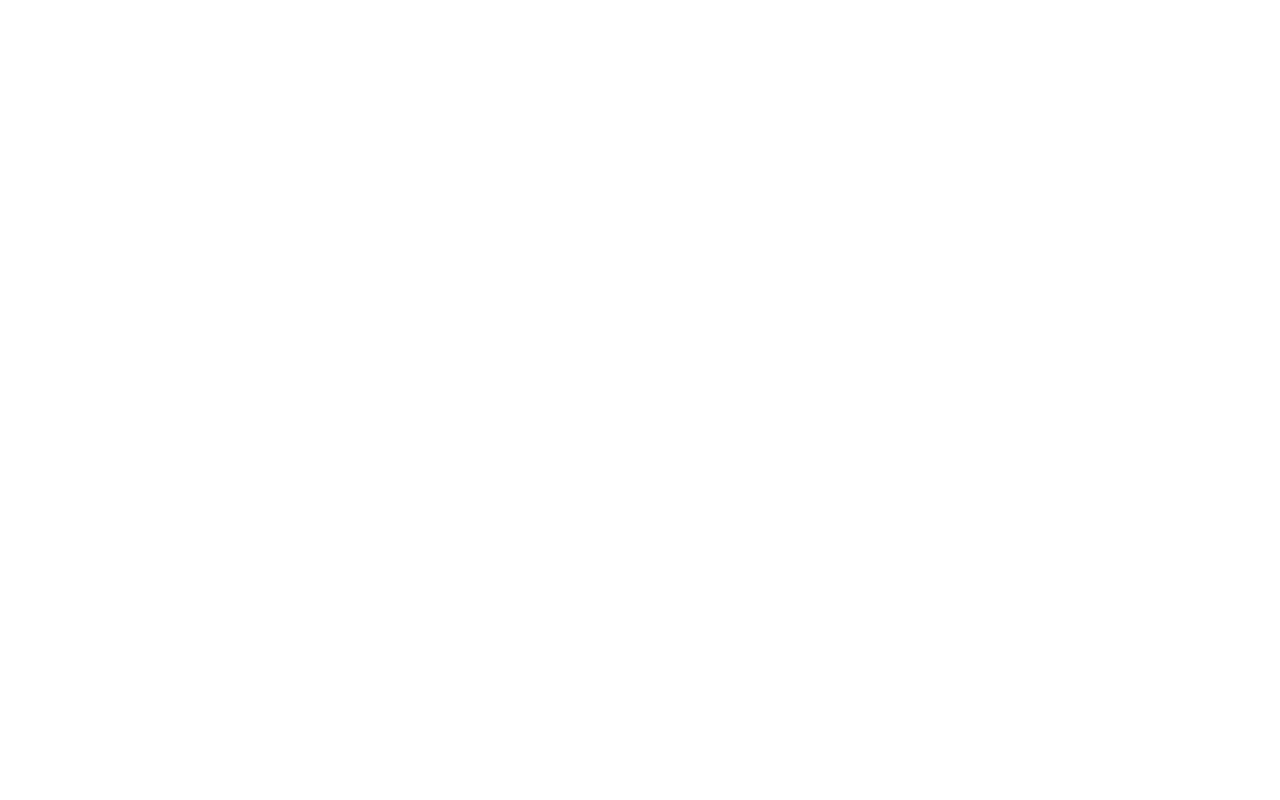
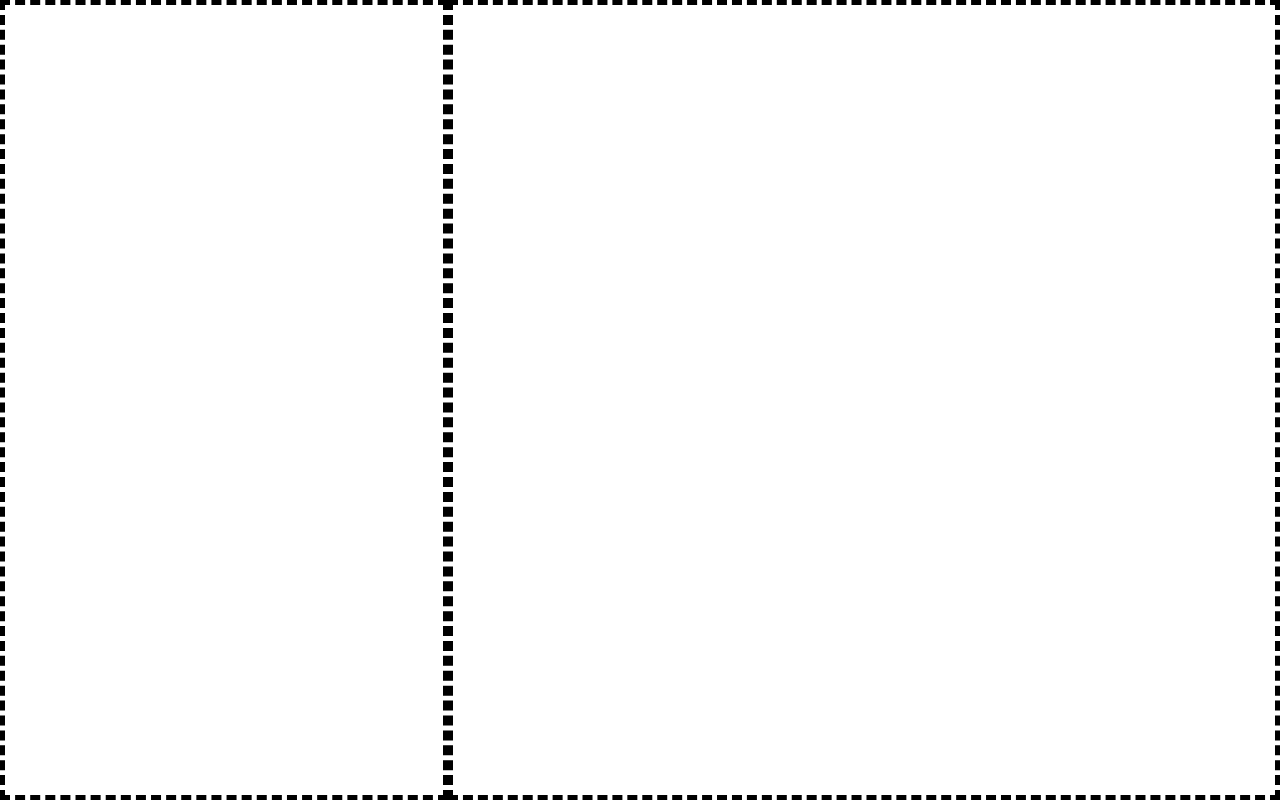
Before and after one commit to Krovannox/project-sign-up-form, a plain HTML site: page index.html in a window 1280 px wide. Drawn offline with Linux system fonts and the light colour scheme.

Commit message:
Add left-right containers for the page

```diff
--- a/styles.css
+++ b/styles.css
@@ -36,7 +36,6 @@ body {
 /* 6. Improve media defaults */
 img, picture, video, canvas, svg {
   display: block;
-  max-width: 100%;
 }
 
 /* 7. Inherit fonts for form controls */
@@ -69,3 +68,24 @@ h1, h2, h3, h4, h5, h6 {
   --container-image-logo-width: 35vw;
   --form-info-log-in-height: 32vh;
 }
+
+/* Container flex division */
+.container-image-logo, /* TEMP FOR VISUALIZATION */
+.container-form {
+  border: 5px dashed black;
+}
+
+.container-main {
+  display: flex;
+}
+
+.container-image-logo {
+  position: relative;
+  flex: 0 0 var(--container-image-logo-width);
+  height: 100vh;
+  /* overflow: hidden; */
+}
+
+.container-form {
+  flex: 1;
+}
```
Also changed, not shown: index.html (line endings or trailing spaces).
